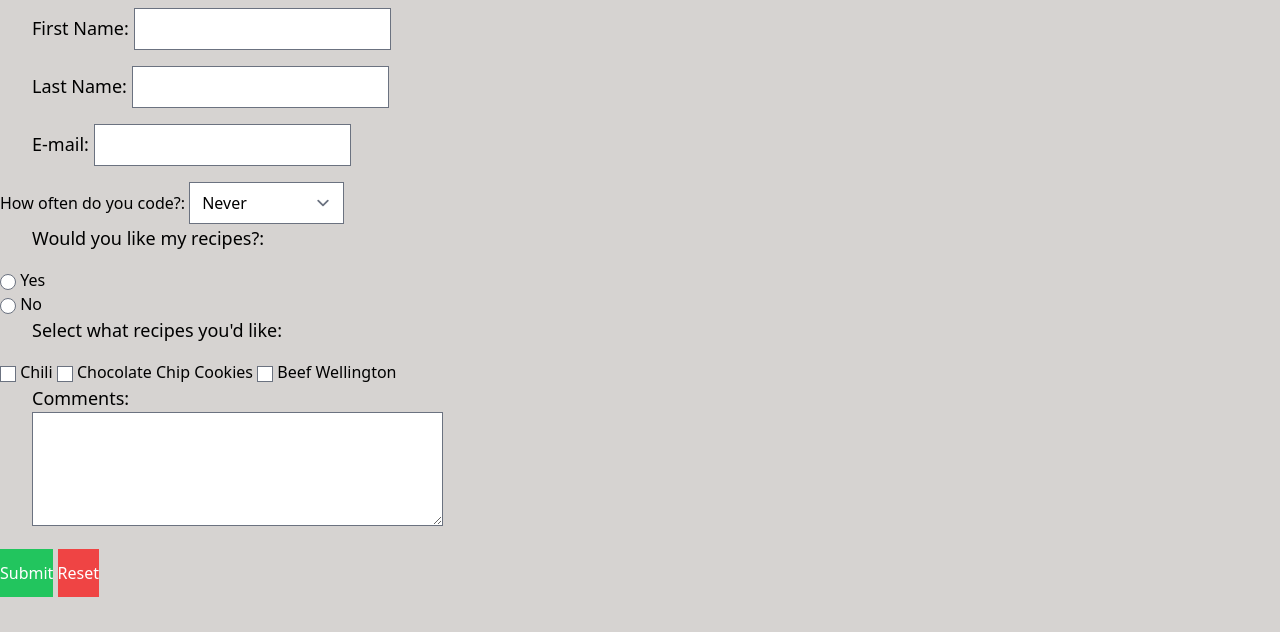
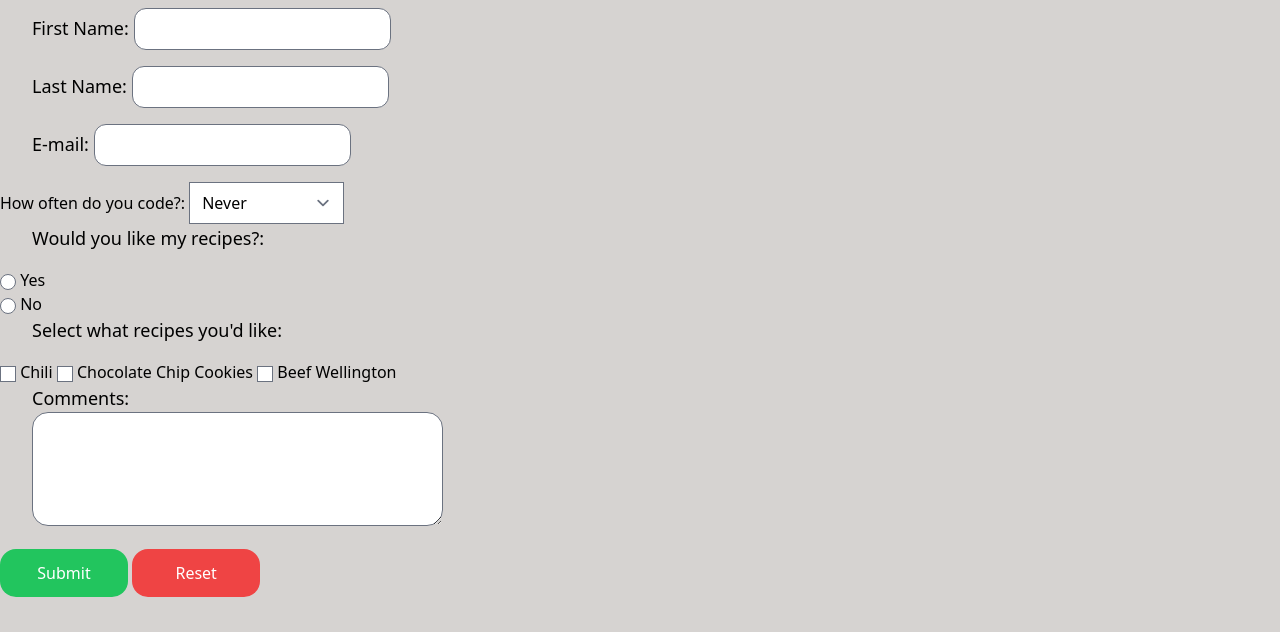
Before and after one commit to SWIC-177/html-css-skills-demo-sovas0725, a website built with Vite: page contact.html in a window 1280 px wide. Shown: the part 168-800 px from the top of the page. Built offline with nearby package versions, Linux system fonts and the light colour scheme.

Commit message:
Edit textfields, buttons in contact.html

```diff
--- a/contact.html
+++ b/contact.html
@@ -35,15 +35,15 @@
         <fieldset>
           <p>
             <label for="fname">First Name:</label>
-          <input type="text" name="fname" id="fname" />
+            <input type="text" name="fname" id="fname" class="rounded-xl" />
           </p>
           <p>
             <label for="lname">Last Name:</label>
-          <input type="text" name="lname" id="lname" />
+            <input type="text" name="lname" id="lname" class="rounded-xl" />
           </p>
           <p>
             <label for="email">E-mail: </label>
-          <input type="text" name="email" id="email" />
+            <input type="text" name="email" id="email" class="rounded-xl" />
           </p>
 
           <label for="code">How often do you code?:</label>
@@ -78,17 +78,22 @@
               id="comments"
               rows="4"
               cols="40"
+              class="rounded-2xl"
             ></textarea>
           </p>
           <buttons>
             <input
               type="submit"
               value="Submit"
-            class="h-12 bg-green-500 text-white"
+              class="h-12 w-32 bg-green-500 hover:bg-green-800 text-white rounded-2xl"
             />
-          <input type="reset" class="h-12 bg-red-500 text-white" />
+            <input
+              type="reset"
+              class="h-12 w-32 bg-red-500 hover:bg-red-800 text-white rounded-2xl"
+            />
           </buttons>
         </fieldset>
       </form>
+    </body>
   </main>
 </html>
```
Lines whose indentation alone changed are shown as unchanged.
